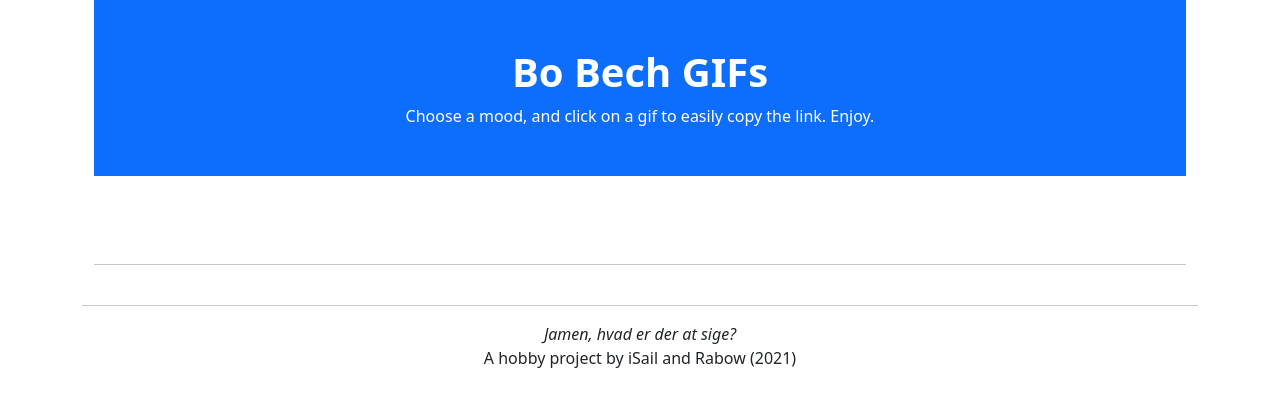
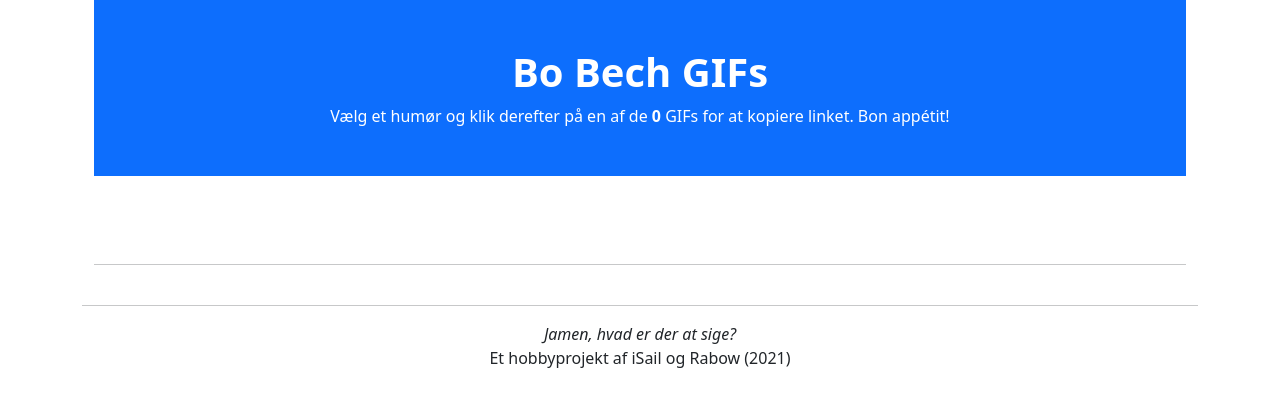
Before and after one commit to rborstroem/BoBechGifs, a Python web app: template flask/templates/home.html in a window 1280 px wide. Shown: the top 407 px of the page. Run offline with Jinja, Linux system fonts and the light colour scheme; the template is opened without the code that fills it, so the values that code supplies are empty.

Commit message:
Translation and number of GIFs
- Site partially translated to Danish
- The number of GIFs is displayed as part of the site banner


Co-authored-by: rb <rasmus@borstroem.dk>

```diff
--- a/flask/flaskapp.py
+++ b/flask/flaskapp.py
@@ -37,9 +37,8 @@ moods.append('All')
 moods.sort()
 ids = list(set(ids))
 ids.sort()
-preview_gifs = []
-gifs = []
-
+preview_gifs = [] # links for preview gifs used on the webpage
+gifs = [] # links for copy of high quality gif versions
 
 # Create a list for each id
 # containing list of moods with that mood
--- a/flask/templates/home.html
+++ b/flask/templates/home.html
@@ -4,7 +4,7 @@
     <div class="container">
         <div class="title-container bg-primary py-4 text-white">
             <h1 class="d-flex justify-content-center mt-4">Bo Bech GIFs</h1>
-            <span class="d-flex justify-content-center mb-4">Choose a mood, and click on a gif to easily copy the link. Enjoy.</span>
+            <span class="d-flex justify-content-center mb-4 ">Vælg et humør og klik derefter på en af de&nbsp;<strong>{{ ids|length }}</strong>&nbsp;GIFs for at kopiere linket. Bon appétit!</span>
         </div>
 
         <div class="d-flex justify-content-center mt-4" id="btn-container">
@@ -24,14 +24,14 @@
                 <div class="col-md-3 d-flex justify-content-center position-relative my-0 px-0">
                     <img data-moods={{ id_moods[index] }} id={{ ids[index] }} style="cursor: pointer; border: 0; border-radius: 18.5px;" src={{ preview_gifs[index] }} class="img-thumbnail w-100" alt={{ gifs[index] }} loading="lazy" onclick="GifClickFunction(this.alt)">
                     <div class="copy-div d-flex justify-content-center align-items-center bg-primary"></div>
-                    <div class="copy-text-div d-flex justify-content-center align-items-center text-white">Copy</div>
+                    <div class="copy-text-div d-flex justify-content-center align-items-center text-white">Kopiér</div>
                 </div>
             {% endfor %}
         </div>
 
         <div class="d-flex justify-content-center fixed fixed-bottom">
             <div class="alert alert-success position-relative w-30" id="alert-popup" style="display:none;">
-                <strong>Copied!</strong> Gif copied to clipboard. Ready for use.
+                <strong>Kopieret!</strong> GIF kopieret til clipboard. Klar til brug!
             </div>
         </div>
     </div>
@@ -39,6 +39,6 @@
     <hr>
 
     <span class="d-flex justify-content-center"><em>Jamen, hvad er der at sige?</em></span>
-    <span class="d-flex justify-content-center mb-4">A hobby project by iSail and Rabow (2021)</span>
+    <span class="d-flex justify-content-center mb-4">Et hobbyprojekt af iSail og Rabow (2021)</span>
 
 {% endblock content %}
```
